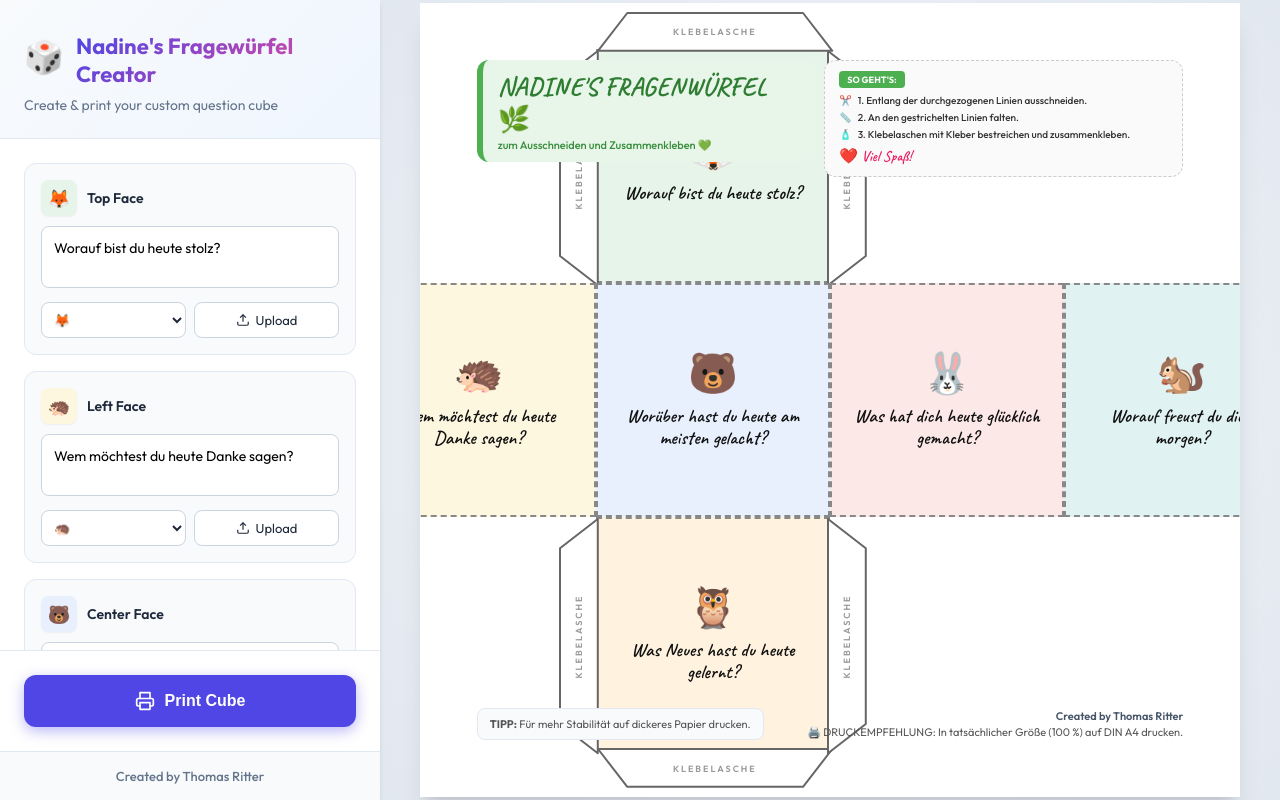
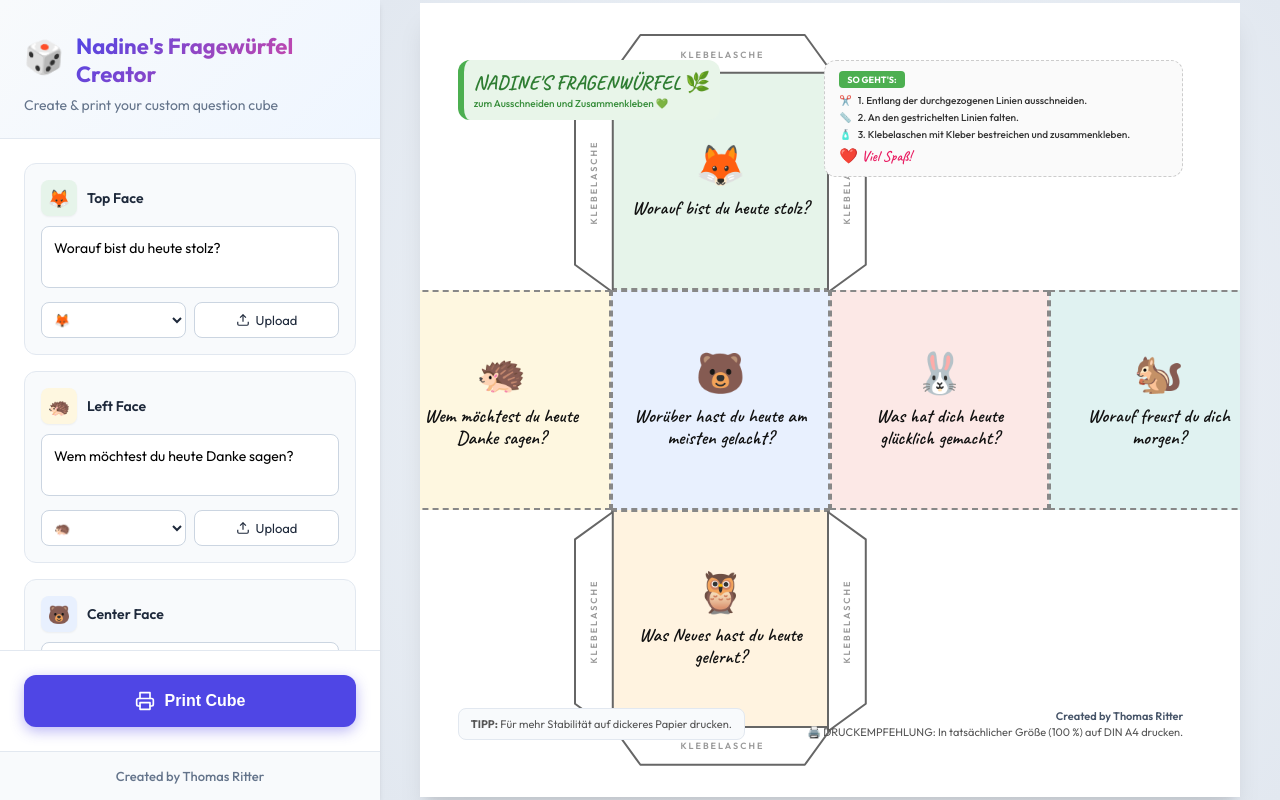
Before and after one commit to leex279/nadines-fragewuerfel-creator, a website built with Vite: page index.html in a window 1280 px wide. Built offline with nearby package versions, Linux system fonts and the light colour scheme.

Commit message:
Fix layout overlaps on print view

```diff
--- a/src/style.css
+++ b/src/style.css
@@ -7,7 +7,7 @@
   --text-muted: #64748B;
 
   /* Cube dimensions */
-  --face-size: 62mm;
+  --face-size: 58mm;
   --tab-size: 10mm;
 
   --shadow-sm: 0 1px 2px 0 rgb(0 0 0 / 0.05);
@@ -243,24 +243,24 @@ textarea:focus {
 .abs-banner {
   position: absolute;
   top: 15mm;
-  left: 15mm;
+  left: 10mm;
   background: #E8F5E9;
-  padding: 10px 15px;
+  padding: 10px;
   border-radius: 12px;
   border-left: 6px solid #4CAF50;
-  max-width: 90mm;
+  max-width: 80mm;
   z-index: 5;
 }
 
 .abs-banner h2 {
   font-family: 'Caveat', cursive;
-  font-size: 26px;
+  font-size: 20px;
   color: #2E7D32;
   margin-bottom: 2px;
 }
 
 .abs-banner p {
-  font-size: 11px;
+  font-size: 10px;
   color: #388E3C;
   font-weight: 500;
 }
@@ -398,7 +398,7 @@ textarea:focus {
 .abs-footer-left {
   position: absolute;
   bottom: 15mm;
-  left: 15mm;
+  left: 10mm;
   background: #F8FAFC;
   padding: 8px 12px;
   border-radius: 8px;
```
